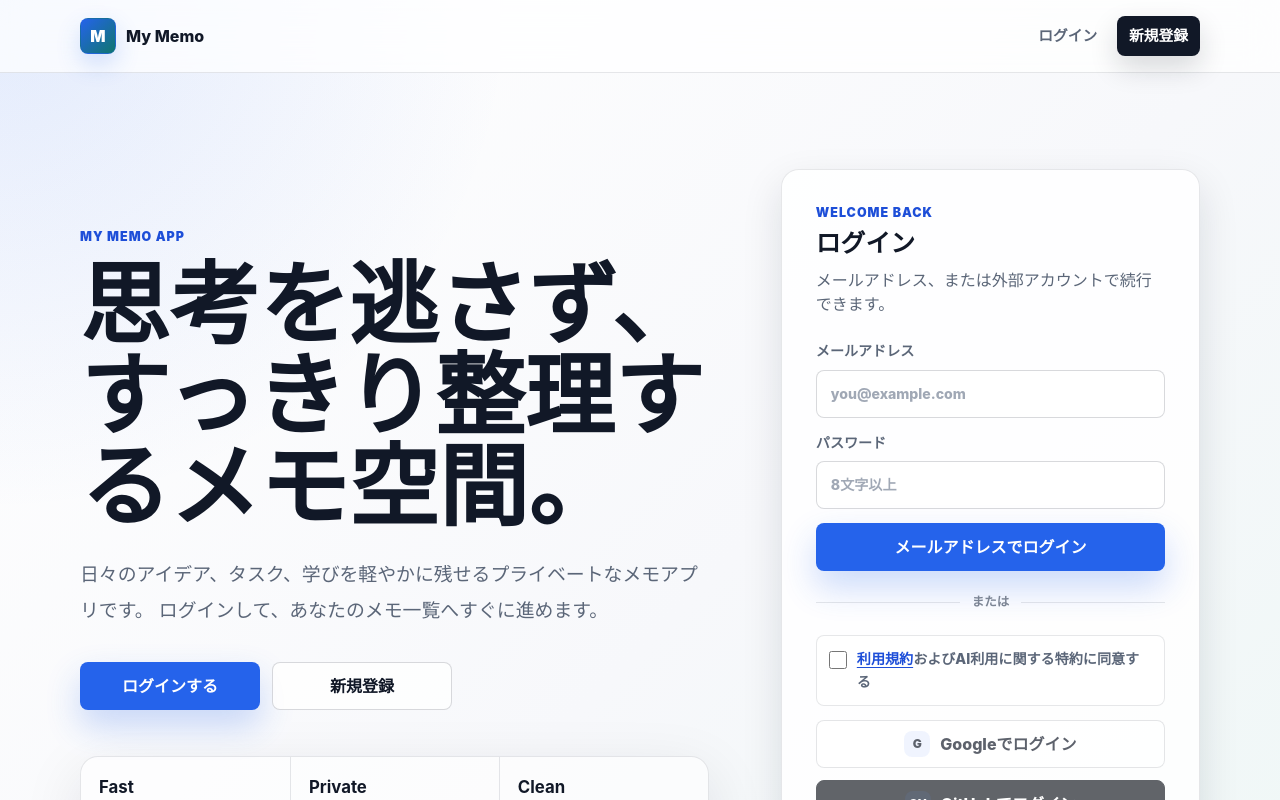
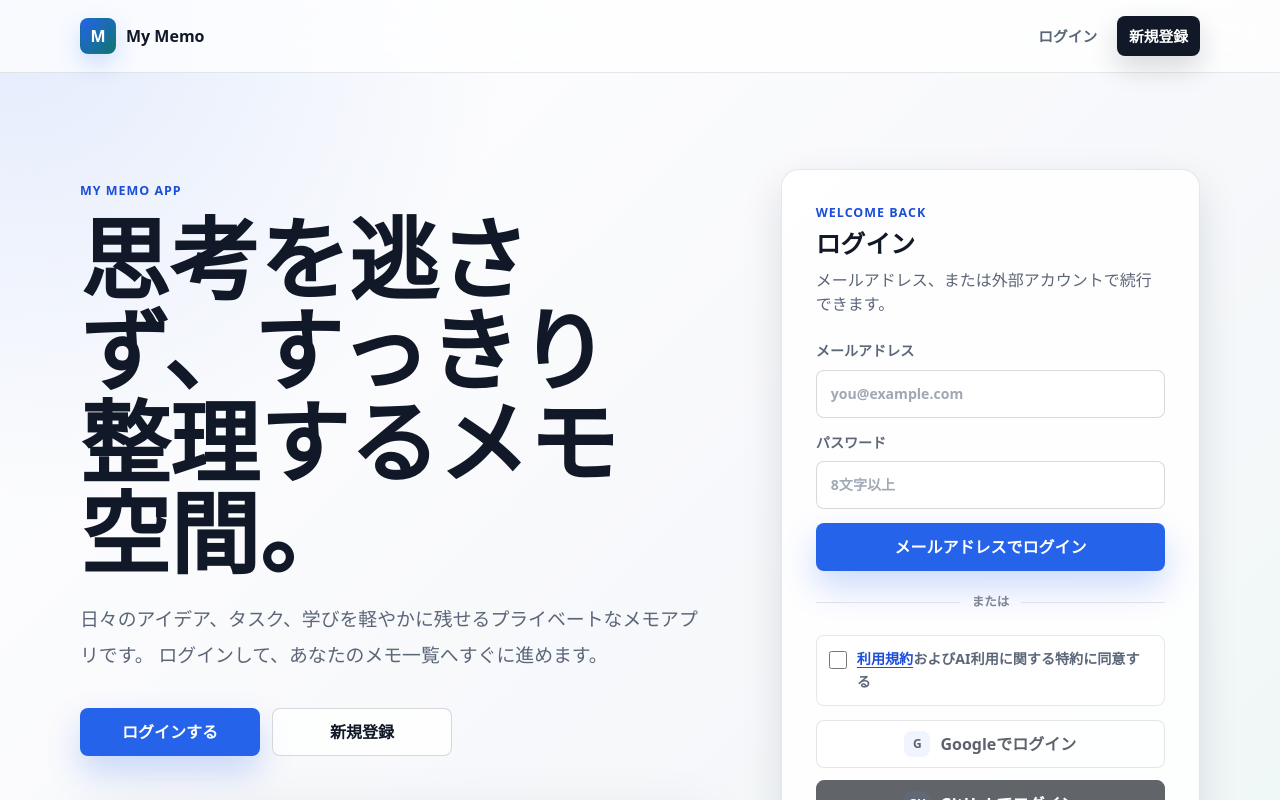
Before and after one commit to m-komatsu-dev/next-prisma-memo, a Next.js app: page / in a window 1280 px wide. Shown: the top 800 px of the page. Built offline with nearby package versions, Linux system fonts and the light colour scheme; no server answers.

Commit message:
Improve performance safely

```diff
--- a/app/globals.css
+++ b/app/globals.css
@@ -37,8 +37,7 @@
     linear-gradient(135deg, #ffffff 0%, var(--background) 52%, #edf7f5 100%);
   color: var(--text);
   font-family:
-    Inter, ui-sans-serif, system-ui, -apple-system, BlinkMacSystemFont, "Segoe UI",
-    sans-serif;
+    ui-sans-serif, system-ui, -apple-system, BlinkMacSystemFont, "Segoe UI", sans-serif;
   line-height: 1.5;
   text-rendering: optimizeLegibility;
 }
@@ -200,10 +199,6 @@
   grid-template-columns: minmax(0, 1.08fr) minmax(320px, 0.72fr);
   gap: clamp(32px, 6vw, 72px);
   align-items: center;
-}
-
-.hero-copy {
-  animation: enter-up 560ms ease both;
 }
 
 .eyebrow,
@@ -578,8 +573,8 @@
 .memo-preview {
   position: relative;
   min-height: 4.7em;
-  max-height: 24.75em;
-  max-height: 16lh;
+  max-height: 9.48em;
+  max-height: 6lh;
   overflow: hidden;
   margin: 0;
   color: var(--text-muted);
```
